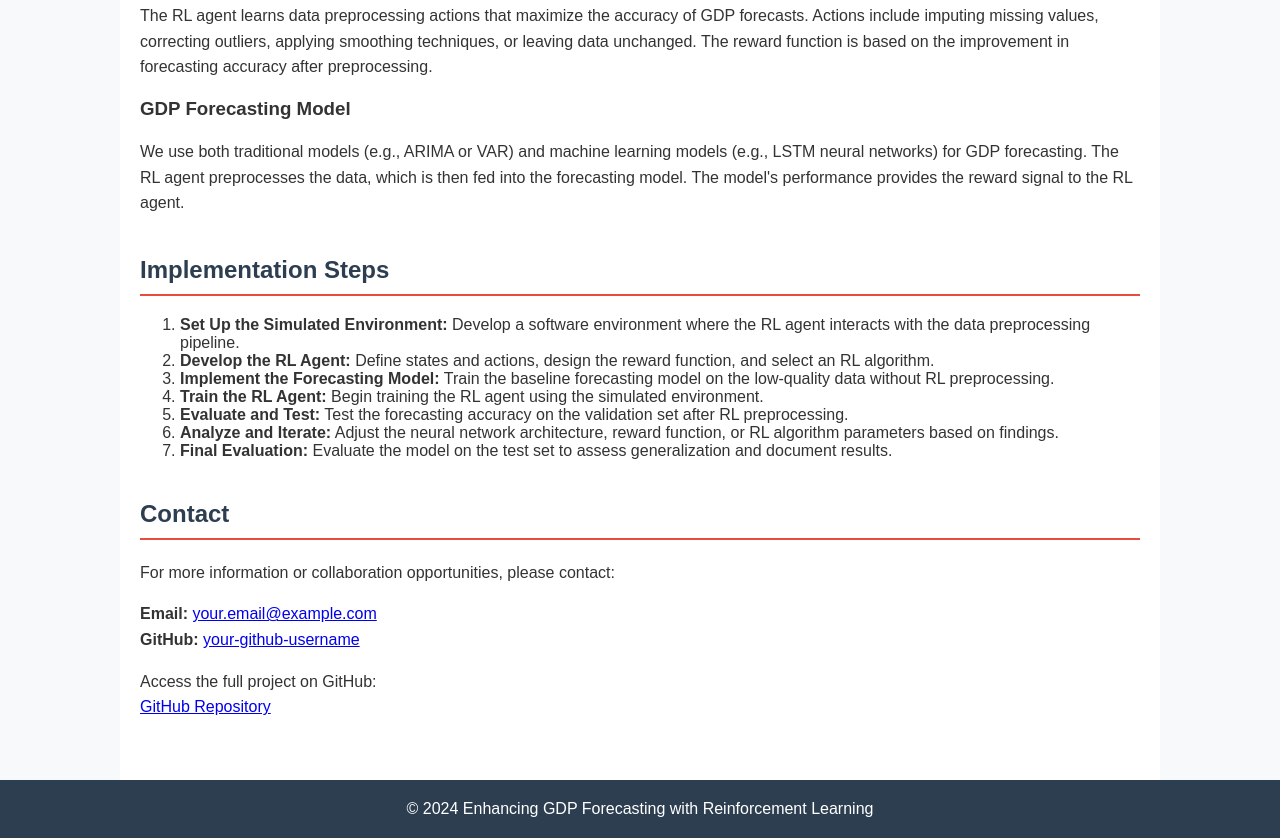
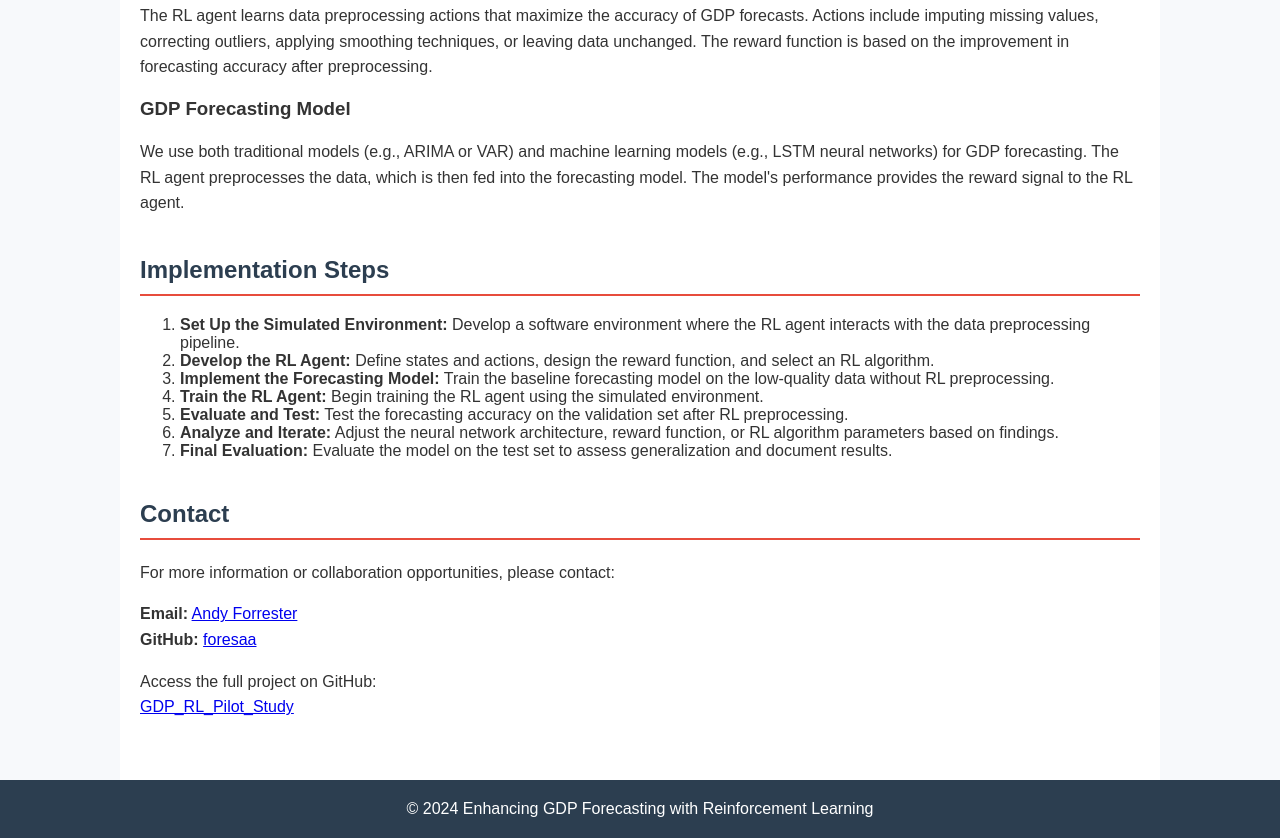
Before and after one commit to foresaa/GDP_RL_Pilot_Study, a plain HTML site: page index.html in a window 1280 px wide. Shown: the part 1058-1896 px from the top of the page. Drawn offline with Linux system fonts and the light colour scheme.

Commit message:
Add files via upload

```diff
--- a/index.html
+++ b/index.html
@@ -217,16 +217,15 @@
         </p>
         <p>
           <strong>Email:</strong>
-          <a href="mailto:andy.forrester@andelprojects.com"
-            >your.email@example.com</a
+          <a href="mailto:andy.forrester@andelprojects.com">Andy Forrester</a
           ><br />
           <strong>GitHub:</strong>
-          <a href="https://github.com/foresaa">your-github-username</a>
+          <a href="https://github.com/foresaa">foresaa</a>
         </p>
         <p>
           Access the full project on GitHub:<br />
           <a href="https://github.com/foresaa/GDP_RL_Pilot_Study"
-            >GitHub Repository</a
+            >GDP_RL_Pilot_Study</a
           >
         </p>
       </section>
```
